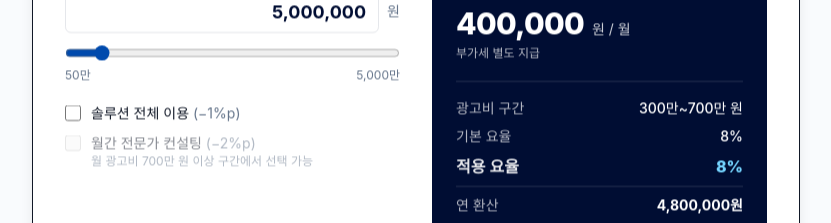
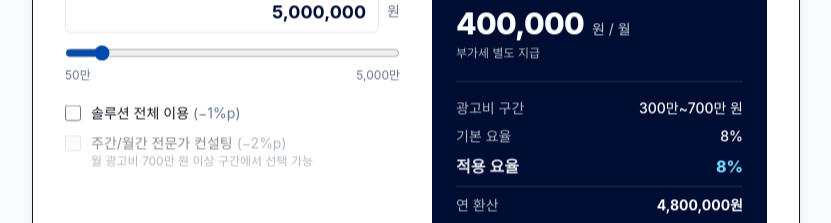
Before and after one commit to teamfirst-kr/teamfirst_console, a Next.js app: page / in a window 1280 px wide. Shown: the part 1040-1263 px from the top of the page, without its empty margins (224-1055 px from the left). Built offline with nearby package versions, Linux system fonts and the light colour scheme; no server answers; the database is empty; a web font is replaced by a local one.

Commit message:
copy(payback): 컨설팅 옵션 명칭 '월간' → '주간/월간 전문가 컨설팅' (13곳)
Co-Authored-By: Claude Fable 5 <noreply@anthropic.com>
Claude-Session: https://claude.ai/code/session_01AgqvyaaWHPUd1xCxC5BYys

```diff
--- a/app/(payback)/app/options/actions.ts
+++ b/app/(payback)/app/options/actions.ts
@@ -71,7 +71,7 @@ export async function requestOptionChange(
     if (lastSpend < minSpend) {
       return {
         ok: false,
-        error: `월간 전문가 컨설팅 옵션은 월 광고비 ${(minSpend / 10_000).toLocaleString()}만 원 이상 구간에서 선택 가능합니다. (최근 확정 정산 광고비: ${lastSpend.toLocaleString()}원)`,
+        error: `주간/월간 전문가 컨설팅 옵션은 월 광고비 ${(minSpend / 10_000).toLocaleString()}만 원 이상 구간에서 선택 가능합니다. (최근 확정 정산 광고비: ${lastSpend.toLocaleString()}원)`,
       };
     }
   }
--- a/app/(payback)/app/options/option-toggles.tsx
+++ b/app/(payback)/app/options/option-toggles.tsx
@@ -53,8 +53,8 @@ export function OptionToggles({
         }
       />
       <OptionRow
-        title="월간 전문가 컨설팅"
-        desc={`월 1회 전문가 컨설팅을 받습니다. 페이백률 −2%p. (월 광고비 700만 원 이상 구간 전용 · 최근 확정 정산: ${lastSpendLabel})`}
+        title="주간/월간 전문가 컨설팅"
+        desc={`주간/월간 주기로 전문가 컨설팅을 받습니다. 페이백률 −2%p. (월 광고비 700만 원 이상 구간 전용 · 최근 확정 정산: ${lastSpendLabel})`}
         current={currentConsulting}
         next={nextConsulting}
         disabled={pending || (!nextConsulting && !consultingEligible)}
--- a/app/(payback)/app/options/page.tsx
+++ b/app/(payback)/app/options/page.tsx
@@ -15,7 +15,7 @@ export const dynamic = "force-dynamic";
 
 const FIELD_LABEL: Record<string, string> = {
   all_solutions: "솔루션 전체 이용",
-  consulting: "월간 전문가 컨설팅",
+  consulting: "주간/월간 전문가 컨설팅",
 };
 
 export default async function PortalOptionsPage() {
--- a/app/(public)/apply/actions.ts
+++ b/app/(public)/apply/actions.ts
@@ -125,7 +125,7 @@ export async function submitPaybackApplication(
   // 컨설팅 자격 (D3): 예상 광고비 700만 미만이면 서버에서도 거부
   if (data.opt_consulting && (data.expected_budget ?? 0) < 7_000_000) {
     return {
-      error: "월간 전문가 컨설팅 옵션은 월 광고비 700만 원 이상 구간에서 선택 가능합니다.",
+      error: "주간/월간 전문가 컨설팅 옵션은 월 광고비 700만 원 이상 구간에서 선택 가능합니다.",
       fieldErrors: { opt_consulting: ["700만 원 이상 구간 전용 옵션입니다."] },
     };
   }
--- a/app/(public)/apply/apply-form.tsx
+++ b/app/(public)/apply/apply-form.tsx
@@ -203,7 +203,7 @@ export function PaybackApplyForm() {
               className="mt-0.5 h-4 w-4"
             />
             <span>
-              월간 전문가 컨설팅 <span className="text-muted-foreground">(−2%p)</span>
+              주간/월간 전문가 컨설팅 <span className="text-muted-foreground">(−2%p)</span>
               {!consultingEligible ? (
                 <span className="block text-xs text-muted-foreground">
                   월 광고비 700만 원 이상 구간에서 선택 가능
--- a/app/(public)/page.tsx
+++ b/app/(public)/page.tsx
@@ -68,7 +68,7 @@ const FAQS = [
   },
   {
     q: "옵션(솔루션 전체·컨설팅)은 언제부터 적용되나요?",
-    a: "콘솔에서 신청하면 익월 1일부터 적용됩니다(당월 정산 미반영). 월간 전문가 컨설팅은 월 광고비 700만 원 이상 구간에서 선택할 수 있습니다.",
+    a: "콘솔에서 신청하면 익월 1일부터 적용됩니다(당월 정산 미반영). 주간/월간 전문가 컨설팅은 월 광고비 700만 원 이상 구간에서 선택할 수 있습니다.",
   },
   {
     q: "광고 운영은 누가 하나요?",
@@ -88,7 +88,7 @@ const FOOTNOTES = [
   "④ 지급은 매체 수수료 정산 입금 확인 후 매월 지급일에 진행됩니다",
   "⑤ 당사가 매체로부터 수취하는 수수료율 변동 시 페이백률이 조정될 수 있습니다",
   "⑥ 파워콘텐츠·플레이스 광고 등 매체 수수료가 발생하지 않는 상품은 페이백 대상에서 제외됩니다",
-  "⑦ 월간 전문가 컨설팅 옵션은 월 광고비 700만 원 이상 구간에서 선택 가능합니다",
+  "⑦ 주간/월간 전문가 컨설팅 옵션은 월 광고비 700만 원 이상 구간에서 선택 가능합니다",
   "⑧ 사업자등록 보유 광고주 대상이며, 세금계산서 발행이 불가한 사업자는 별도 절차로 안내됩니다",
 ];
 
@@ -241,7 +241,7 @@ export default async function PaybackLanding() {
               <div className="border-t bg-muted/30 px-4 py-3 text-xs text-muted-foreground">
                 <p>· 솔루션 전체 이용 시 −{table.modifiers.allSolutions}%p</p>
                 <p>
-                  · 월간 전문가 컨설팅 이용 시 −{table.modifiers.consulting}%p (월
+                  · 주간/월간 전문가 컨설팅 이용 시 −{table.modifiers.consulting}%p (월
                   광고비 700만 원 이상 구간에서 선택 가능)
                 </p>
               </div>
--- a/components/payback/calculator.tsx
+++ b/components/payback/calculator.tsx
@@ -100,7 +100,7 @@ export function PaybackCalculator({ table }: { table: RateTable }) {
               title={
                 eligible
                   ? undefined
-                  : "월간 전문가 컨설팅 옵션은 월 광고비 700만 원 이상 구간에서 선택 가능합니다"
+                  : "주간/월간 전문가 컨설팅 옵션은 월 광고비 700만 원 이상 구간에서 선택 가능합니다"
               }
             >
               <input
@@ -111,7 +111,7 @@ export function PaybackCalculator({ table }: { table: RateTable }) {
                 className="mt-0.5 h-4 w-4"
               />
               <span>
-                월간 전문가 컨설팅{" "}
+                주간/월간 전문가 컨설팅{" "}
                 <span className="text-muted-foreground">
                   (−{table.modifiers.consulting}%p)
                 </span>
--- a/lib/email/templates.ts
+++ b/lib/email/templates.ts
@@ -254,11 +254,11 @@ export function pbConsultingTerminationEmail(params: {
   const isNotice = params.mode === "notice";
   return {
     subject: isNotice
-      ? "[TeamFirst] 월간 전문가 컨설팅 옵션 해제 예정 안내"
-      : "[TeamFirst] 월간 전문가 컨설팅 옵션이 해제되었습니다",
+      ? "[TeamFirst] 주간/월간 전문가 컨설팅 옵션 해제 예정 안내"
+      : "[TeamFirst] 주간/월간 전문가 컨설팅 옵션이 해제되었습니다",
     html: layout(
       isNotice ? "컨설팅 옵션 해제 예정 안내" : "컨설팅 옵션 해제 완료",
-      `<p>${esc(params.companyName)}님, 월간 전문가 컨설팅 옵션은 월 광고비 700만 원 이상 구간에서 이용 가능합니다.</p>
+      `<p>${esc(params.companyName)}님, 주간/월간 전문가 컨설팅 옵션은 월 광고비 700만 원 이상 구간에서 이용 가능합니다.</p>
        ${
          isNotice
            ? `<p>최근 2개월 연속 월 광고비가 700만 원 미만으로 확인되어, <strong>${params.effectiveDate}부로 옵션이 자동 해제될 예정</strong>입니다. 해제 후에는 컨설팅 조정(−2%p)이 적용되지 않아 페이백률이 올라갑니다.</p>`
```
